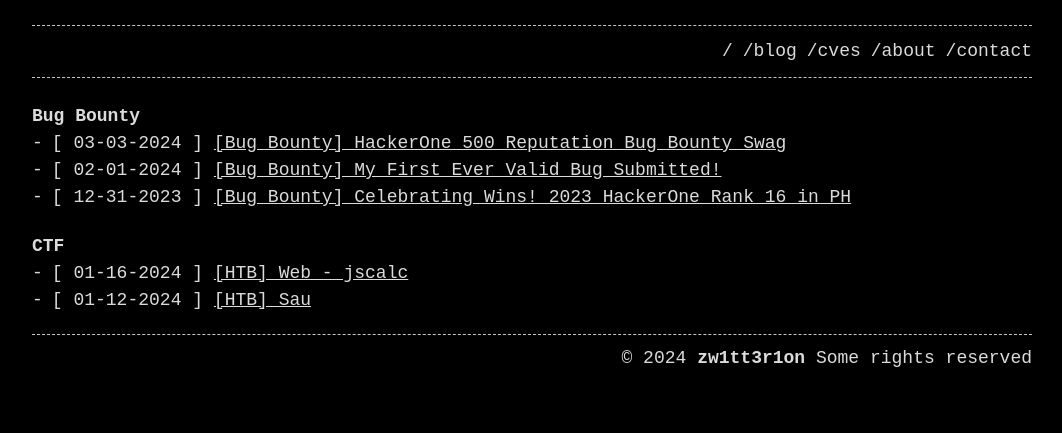
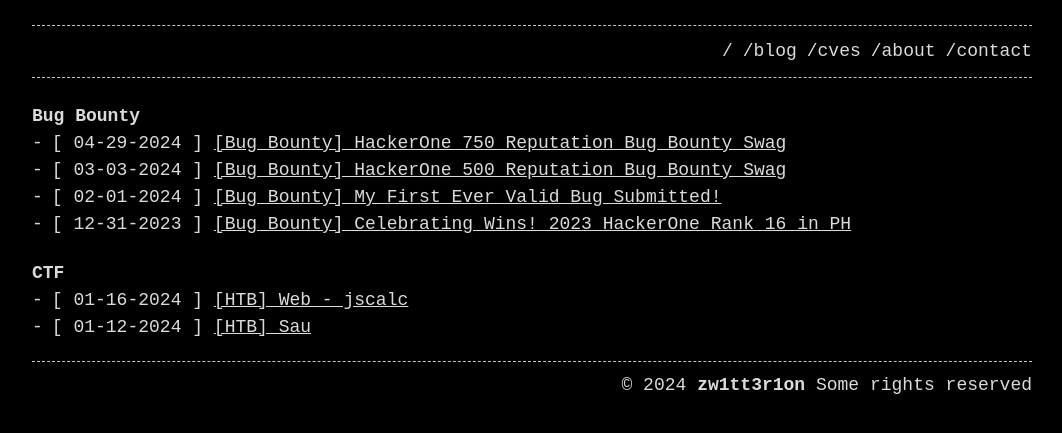
Before and after one commit to zw1tt3r1on/zw1tt3r1on.github.io, a Jekyll site: the page built from blog.md, in a window 1280 px wide. Shown: the top 433 px of the page, without its empty margins (108-1170 px from the left). Built offline with Jekyll 4.4.1, drawn with Linux system fonts in a browser that asks for light colours.

Commit message:
h1-750-rep

```diff
--- a/_posts/2024-03-03-hackerone-500-reputation.markdown
+++ b/_posts/2024-03-03-hackerone-500-reputation.markdown
@@ -17,4 +17,4 @@ Fast forward to about a month, I have finally received my HackerOne 500 reputati
 
 To me, these swags are not just a pair of socks and an organic tote bag. They symbolize a small for me and my career and acknowledge the countless hours that I have dedicated to honing my skills in different fields of cybersecurity.
 
-Next Goal: 750 Reputation !!
+Next Goal: 750 Reputation - HackerOne Tshirt !!
--- /dev/null
+++ b/_posts/2024-04-29-hackerone-750-reputation.markdown
@@ -0,0 +1,22 @@
+---
+layout: post
+title:  "[Bug Bounty] HackerOne 750 Reputation Bug Bounty Swag"
+date:   2024-04-29
+categories: Bug-Bounty
+---
+
+Some time back, I  received an email from HackerOne congratulating me on reaching 750 reputation points on HackerOne. At the time, I was filled with so much joy since the 750 reputation mark is one of my "checkpoint goals" in doing bug bounty mainly just because I really really wanted to have a HackerOne tshirt!
+
+<center><img src="/assets/uploads/hackerone-750-reputation/hackerone-750-rep-email.png" width="80%"></center>
+
+I received my package after about a month and a half due to some shipping issues within the country. It included a HackerOne tshirt (ofcourse), and a HackerOne laptop camera cover.
+
+<center><img src="/assets/uploads/hackerone-750-reputation/hackerone-750-rep-package.jpg" width="80%"></center>
+
+I was also very happy that the T-shirt is neither too tight nor too loose; it just fits very nicely! The tshirt is also not too thick that it is hot and heavy to wear outside.
+
+<center><img src="/assets/uploads/hackerone-750-reputation/hackerone-750-rep-tshirt.jpg" width="80%"></center>
+
+Again for me, this HackerOne swag represents not only tangible rewards but also intangible values such as a little bit of recognition from the community, and more motivation to continue reporting vulnerabilities and issues.
+
+Next Goal: 1500 Reputation - HackerOne Cap !!
```
Also changed, not shown: assets/uploads/hackerone-750-reputation/hackerone-750-rep-email.png (added), assets/uploads/hackerone-750-reputation/hackerone-750-rep-package.jpg (added), assets/uploads/hackerone-750-reputation/hackerone-750-rep-tshirt.jpg (added).
